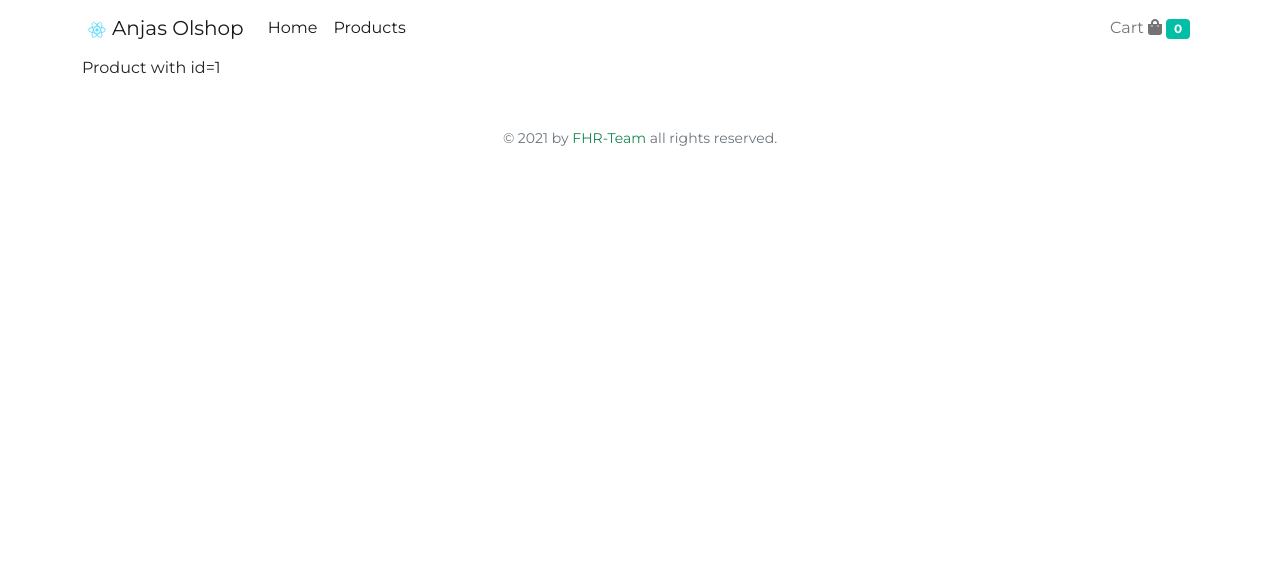
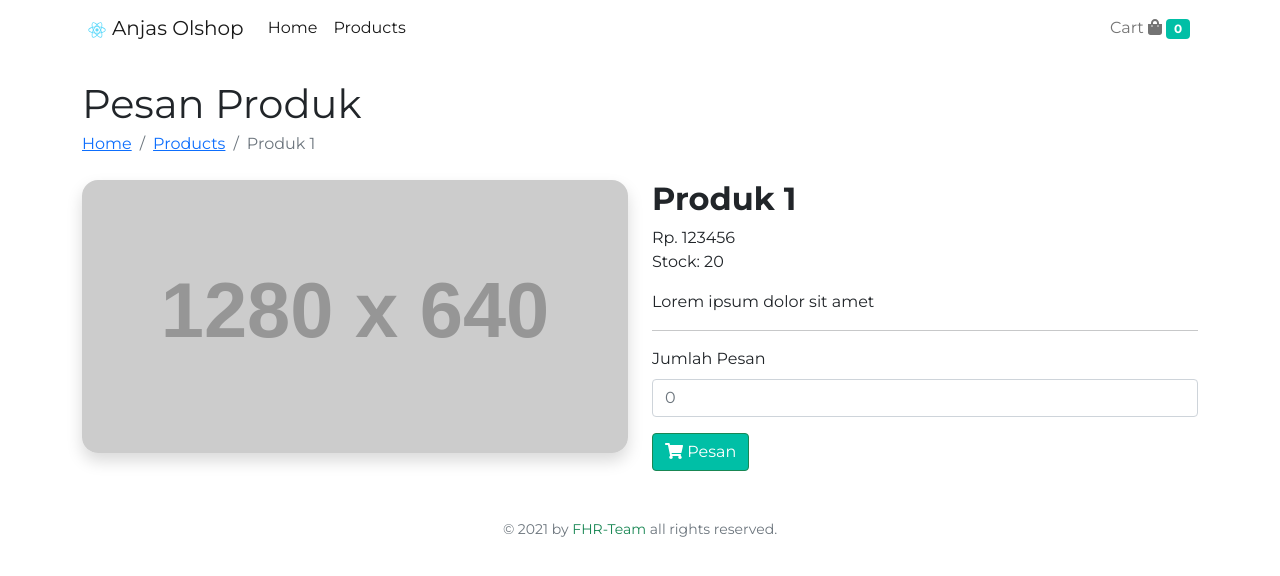
Before and after one commit to FHR-Team/anjas-olshop-app, a React (Create React App) app: page /products/1 in a window 1280 px wide. Shown: the top 576 px of the page. Built offline with nearby package versions, Linux system fonts and the light colour scheme.

Commit message:
Update product details page

```diff
--- a/src/pages/ProductDetails/ProductDetails.css
+++ b/src/pages/ProductDetails/ProductDetails.css
@@ -0,0 +1,3 @@
+.rounded-lg {
+    border-radius: 1rem !important;
+}
--- a/src/pages/ProductDetails/ProductDetails.js
+++ b/src/pages/ProductDetails/ProductDetails.js
@@ -1,15 +1,84 @@
-import { useParams } from 'react-router-dom';
-
+import { useState } from 'react';
+import { Link, useParams, useHistory } from 'react-router-dom';
+import { FontAwesomeIcon } from '@fortawesome/react-fontawesome';
+import NotFound from '../NotFound/NotFound';
 import './ProductDetails.css';
 
-function ProductDetails() {
+const FindProduct = (products, productId) => {
+  for (let i in products) {
+    const e = products[i];
+    if (e.id == productId) {
+      return e;
+    }
+  }
+  return null;
+}
+
+function ProductDetails(props) {
+  const [input, setInput] = useState('');
   let { productId } = useParams();
+  let history = useHistory();
+  let product = FindProduct(props.products, productId);
 
-  return (
-    <div className="ProductDetails">
-      <p>Product with id={productId}</p>
-    </div>
-  );
+  const handleSubmit = e => {
+    e.preventDefault();
+    e.stopPropagation();
+    if (input<=0||input>product.stock) {
+      if (input < 0) {
+        alert('Jumlah tidak boleh negatif!');
+      } else if(input == 0) {
+        alert('Silahkan masukkan jumlah pesanan');
+      } else if(input > product.stock) {
+        alert('Jumlah tidak boleh melebihi stok barang!');
+      }
+    } else {
+      history.push(`/cart?add=${product.id}&cnt=${input}`);
+    }
+  }
+
+  if (product) {
+    return (
+      <div className="ProductDetails">
+        <h1 className="mt-4 mb-1">Pesan Produk</h1>
+        <nav aria-label="breadcrumb" className="mb-4">
+          <ol className="breadcrumb">
+            <li className="breadcrumb-item">
+              <Link to="/">Home</Link>
+            </li>
+            <li className="breadcrumb-item">
+              <Link to="/products">Products</Link>
+            </li>
+            <li className="breadcrumb-item active" aria-current="page">{product.name}</li>
+          </ol>
+        </nav>
+        <div className="row">
+          <div className="col-md-6 d-flex justify-content-center">
+            <div>
+              <img src={product.image} alt={product.name} className="img-fluid shadow rounded-lg"/>
+            </div>
+          </div>
+          <div className="col-md-6">
+            <h2 className="fw-bold">{product.name}</h2>
+            <p className="mb-0">Rp. {product.price}</p>
+            <p>Stock: {product.stock}</p>
+            <p>{product.desc}</p>
+            <hr/>
+            <form onSubmit={handleSubmit}>
+              <div className="mb-3">
+                <label htmlFor="jumlah" className="form-label">Jumlah Pesan</label>
+                <input type="number" className="form-control" id="jumlah" placeholder="0" min="1" max={product.stock} value={input} onInput={e => setInput(e.target.value)}/>
+              </div>
+              <button type="submit" className="btn btn-success">
+                <FontAwesomeIcon icon={['fas', 'shopping-cart']} /> Pesan
+              </button>
+            </form>
+          </div>
+        </div>
+      </div>
+    );
+  } else {
+    return (<NotFound/>);
+  }
 }
 
 export default ProductDetails;
```
